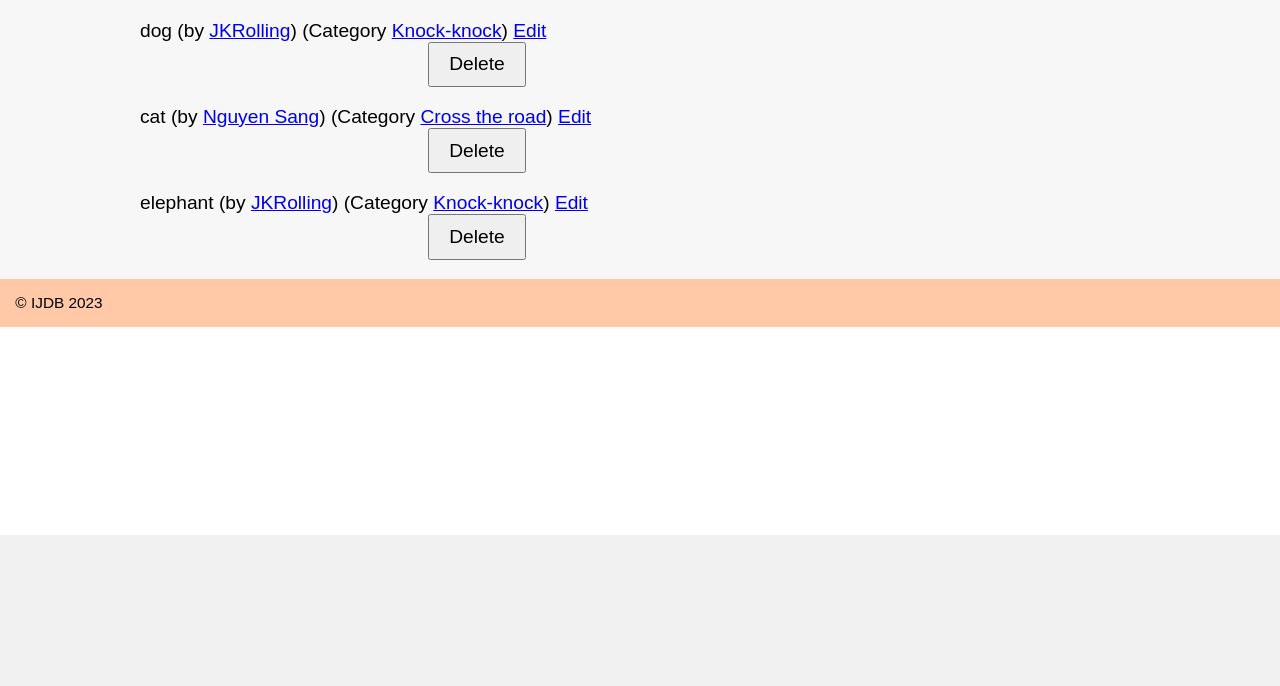
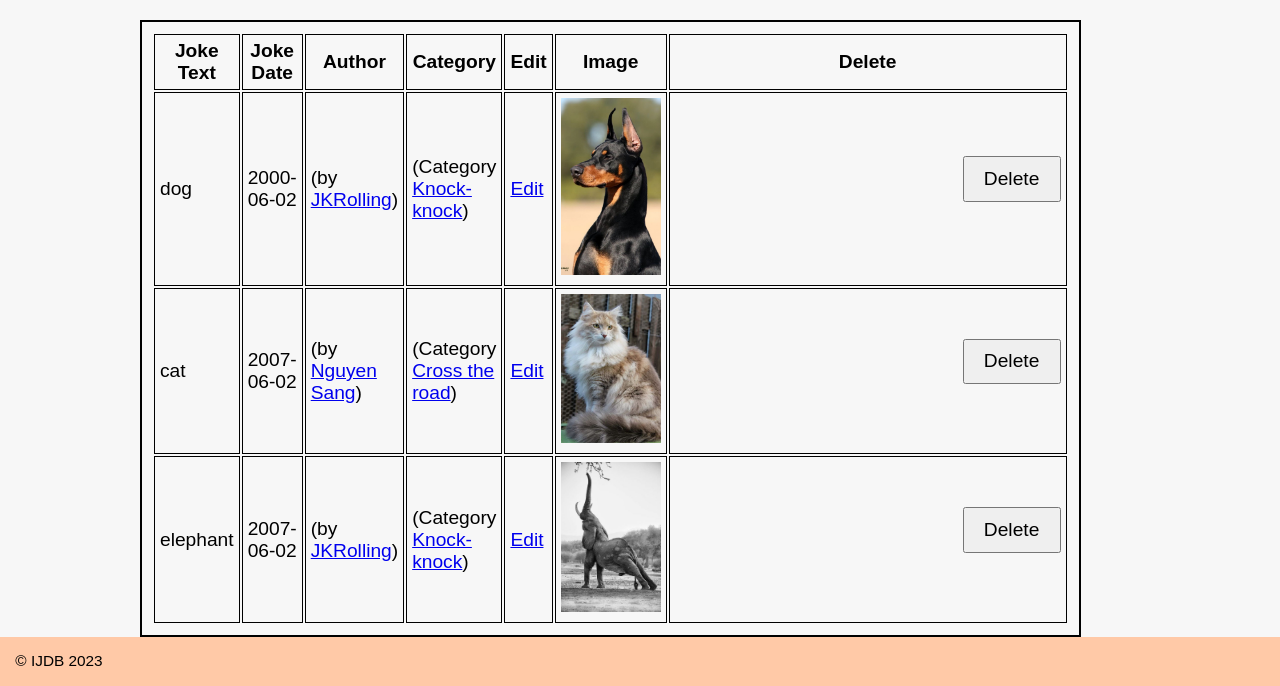
Before and after one commit to vinhh9608-byte/Week5, a PHP site: page /jokes in a window 1280 px wide. Shown: the part 265-951 px from the top of the page. Before the commit the page ends 800 px from the top, so only its background shows below. Run offline with PHP 8.4, Linux system fonts and the light colour scheme; data comes from the database, SQL or seed files in the repository.

Commit message:
exacly done

```diff
--- a/jokes.php
+++ b/jokes.php
@@ -2,7 +2,7 @@
 try {
     include 'includes/DatabaseConnection.php';
 
-    $sql = 'select jokes.id, joketext, `name`, email, category.id as cate_id, category_name From jokes
+    $sql = 'select jokes.id, jokedate, img, joketext, `name`, email, category.id as cate_id, category_name From jokes
     INNER join author on authorid = author.id
     INNER join category on jokes.categoryid = category.id';
 
--- a/templates/jokes.html.php
+++ b/templates/jokes.html.php
@@ -1,18 +1,50 @@
-<?php
-foreach($jokes as $joke): ?>
-    <blockquote>
+<!DOCTYPE html>
+<html lang="en">
+<head>
+    <meta charset="UTF-8">
+    <meta name="viewport" content="width=device-width, initial-scale=1.0">
+    <title>Document</title>
+</head>
+<body>
+    <table class = "table">
+        <tr>
+            <th>Joke Text</th>
+            <th>Joke Date</th>
+            <th>Author</th>
+            <th>Category</th>
+            <th>Edit</th>
+            <th>Image</th>
+            <th>Delete</th>
+        </tr>
+        <?php foreach($jokes as $joke): ?>
+        <tr>
+            <td>
             <?=htmlspecialchars($joke['joketext'], ENT_QUOTES, 'UTF-8')?>
-
+            </td>
+            <td>
+                <?=htmlspecialchars($joke['jokedate'], ENT_QUOTES,'UTF-8')?>
+            </td>
+            <td>
                 (by <a href="mailto:<?=htmlspecialchars($joke['email'], ENT_QUOTES, 'UTF-8' );?>">
                 <?=htmlspecialchars($joke['name'], ENT_QUOTES, 'UTF-8'); ?></a>)
-
+            </td>
+            <td>
                 (Category <a href="index.php?cate_id=<?=htmlspecialchars($joke['cate_id'], ENT_QUOTES, 'UTF-8' );?>">
                 <?=htmlspecialchars($joke['category_name'], ENT_QUOTES, 'UTF-8'); ?></a>)
-
+            </td>
+            <td>
                 <a href="editjoke.php?id=<?=$joke['id']?>">Edit</a>
-
+            </td>
+            <td>
+                <img src="img/<?=htmlspecialchars($joke['img'], ENT_QUOTES,'UTF-8')?>" alt="">
+            </td>
+            <td>
             <form action="deletejoke.php" method="post">
                 <input type="hidden" name="id" value="<?=$joke['id']?>">
                 <input type="submit" value="Delete">
             </form>
-    </blockquote> <?php endforeach; ?>
+            </td>
+            <?php endforeach; ?>
+    </table>
+</body>
+</html>
```
Lines whose indentation alone changed are shown as unchanged.
